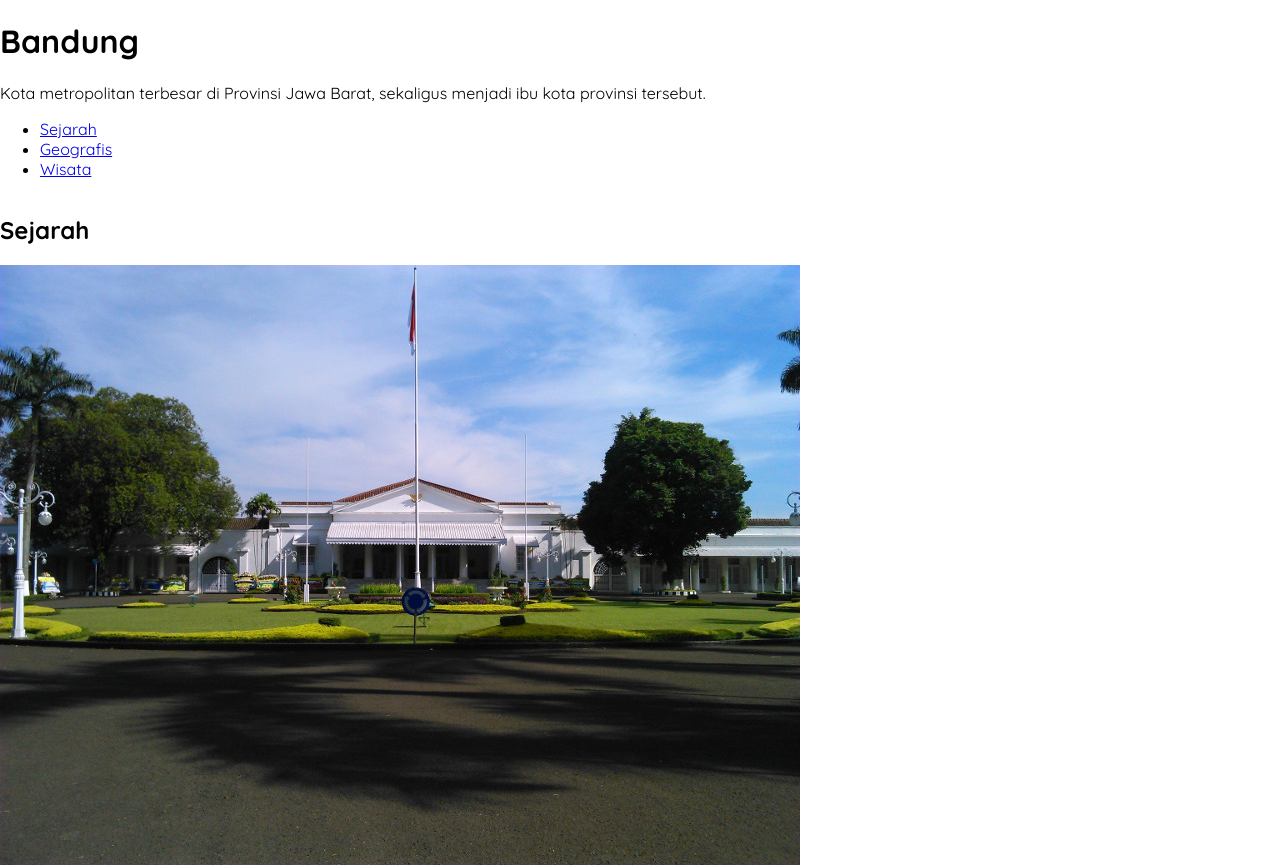
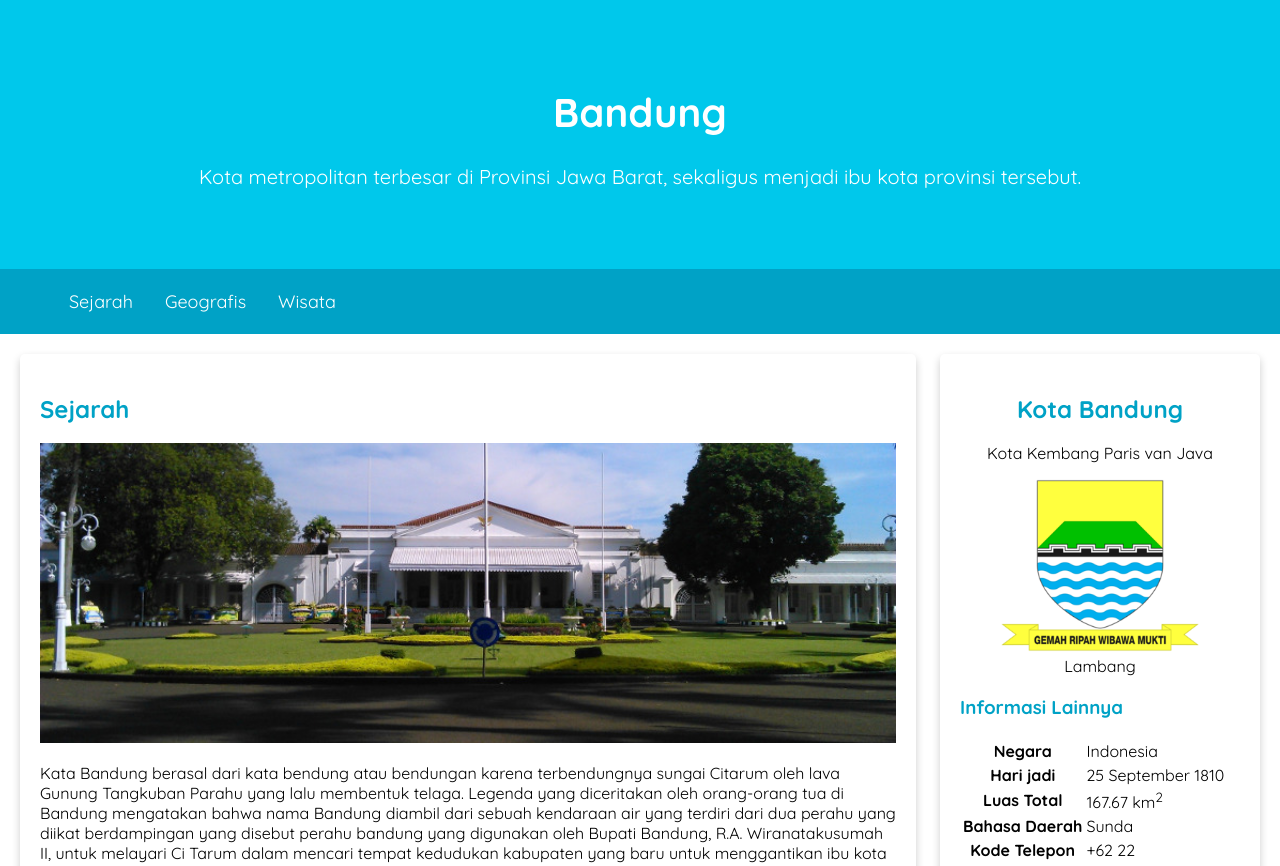
Before and after one commit to fahrul055/fahrul055.github.io, a plain HTML site: page submission/index.html in a window 1280 px wide. Shown: the top 866 px of the page. Drawn offline with Linux system fonts and the light colour scheme; files whose address does not match are found by name.

Commit message:
change file

```diff
--- a/submission/styles/style.css
+++ b/submission/styles/style.css
@@ -1,54 +1,130 @@
-*,
-*::before,
-*::after {
+* {
     box-sizing: border-box;
 }
 
 body {
     font-family: 'Quicksand', sans-serif;
-    height: 100vh;
+
     margin: 0;
-    display: flex;
-    flex-direction: column;
+    padding: 0;
 }
 
-header.warsun-container{
-    width: 100%;
-    max-width: 1200px;
-    padding-block: 1rem;
-    margin-inline: auto;
-    display: flex;
-    justify-content: space-around;
-    align-items: center;
-    z-index: 9999;
+header {
+    display: inline;
 }
 
-header.warsun-container h1{
-    width: 150px;
+.jumbotron {
+    font-size: 20px;
+    padding: 60px;
+    background-color: #00c8eb;
+    text-align: center;
+    color: white;
 }
 
-header.warsun-container .nav-list ul {
-    padding-left: 0;
-    display: flex;
-    justify-content: center;
-    gap: 2rem 1rem;
+nav {
+    background-color: #00a2c6;
+    padding: 5px;
+
+    position: sticky;
+    top: 0;
 }
 
-header.warsun-container .nav-list li {
+nav ul {
+    padding-inline: 4rem;
+    display: flex;
+
+    gap: 2rem;
+}
+
+nav li {
     list-style-type: none;
 }
 
-header.warsun-container .nav-list li a {
-    padding: 0.5rem 1.5rem;
-    border-radius: 999px;
+nav a {
+    font-size: 18px;
+    font-weight: 400;
     text-decoration: none;
-    font-size: 1.05rem;
-    font-weight: 500;
-    color: black;
-    transition: all 0.2s ease-in-out;
+    color: white;
 }
 
-header.warsun-container .nav-list li:hover a {
-    background-color: #425c77;
+nav a:hover {
+    font-weight: bold;
+}
+
+main {
+    padding: 20px;
+
+    display: flex;
+    gap: 1.5rem;
+}
+
+#content {
+    flex: 5;
+
+    display: flex;
+    flex-flow: column nowrap;
+    gap: 1rem 2rem;
+}
+
+h2,
+h3 {
+    color: #00a2c6;
+}
+
+aside {
+    flex: 1;
+}
+
+.profile header {
+    text-align: center;
+}
+
+.featured-image {
+    width: 100%;
+    max-height: 300px;
+
+    object-fit: cover;
+    object-position: center;
+}
+
+.profile img {
+    max-width: 200px;
+}
+
+.card {
+    box-shadow: 0 4px 8px 0 rgba(0, 0, 0, 0.2);
+    border-radius: 5px;
+
+    padding: 20px;
+}
+
+footer {
+    padding: 20px;
     color: white;
+    background-color: #00a2c6;
+
+    text-align: center;
+    font-weight: bold;
 }
+
+/* Perangkat dengan lebar layar 1200px dan di bawahnya */
+@media screen and (max-width: 1200px) {
+    main {
+        flex-flow: column nowrap;
+    }
+
+    main aside {
+        align-self: center;
+    }
+}
+
+/* Perangkat dengan lebar layar 768px dan di bawahnya */
+@media screen and (max-width: 768px) {
+    nav ul {
+        justify-content: center;
+    }
+
+    main aside {
+        align-self: stretch;
+    }
+}
```
